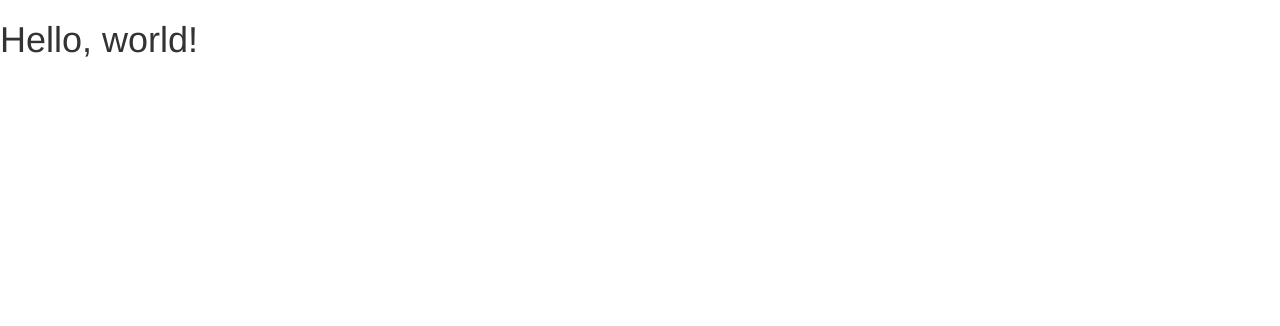
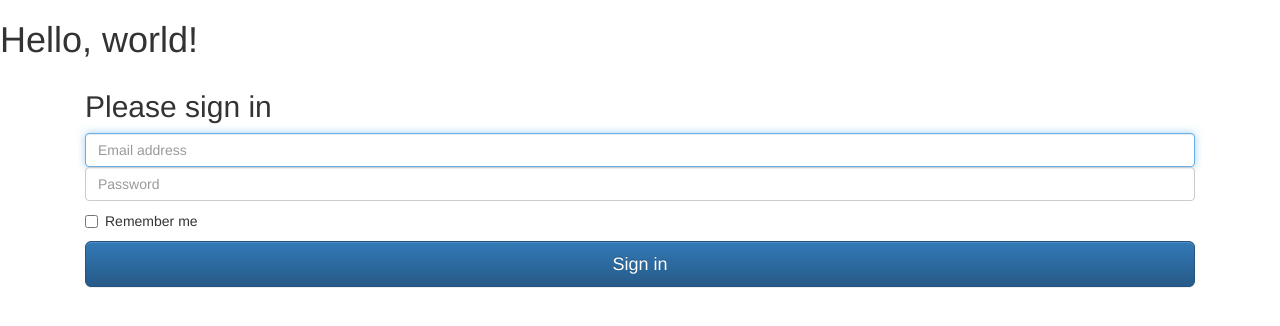
Before and after one commit to vishaldotkhanna/vishaldotkhanna.github.io, a plain HTML site: page index.html in a window 1280 px wide. Drawn offline with nearby package versions, Linux system fonts and the light colour scheme.

Commit message:
dusra khoon

```diff
--- a/index.html
+++ b/index.html
@@ -27,5 +27,23 @@
     <script src="https://ajax.googleapis.com/ajax/libs/jquery/1.12.4/jquery.min.js"></script>
     <!-- Include all compiled plugins (below), or include individual files as needed -->
     <script src="js/bootstrap.min.js"></script>
+
+       <div class="container">
+
+      <form class="form-signin">
+        <h2 class="form-signin-heading">Please sign in</h2>
+        <label for="inputEmail" class="sr-only">Email address</label>
+        <input type="email" id="inputEmail" class="form-control" placeholder="Email address" required autofocus>
+        <label for="inputPassword" class="sr-only">Password</label>
+        <input type="password" id="inputPassword" class="form-control" placeholder="Password" required>
+        <div class="checkbox">
+          <label>
+            <input type="checkbox" value="remember-me"> Remember me
+          </label>
+        </div>
+        <button class="btn btn-lg btn-primary btn-block" type="submit">Sign in</button>
+      </form>
+
+    </div>
   </body>
 </html>
```
